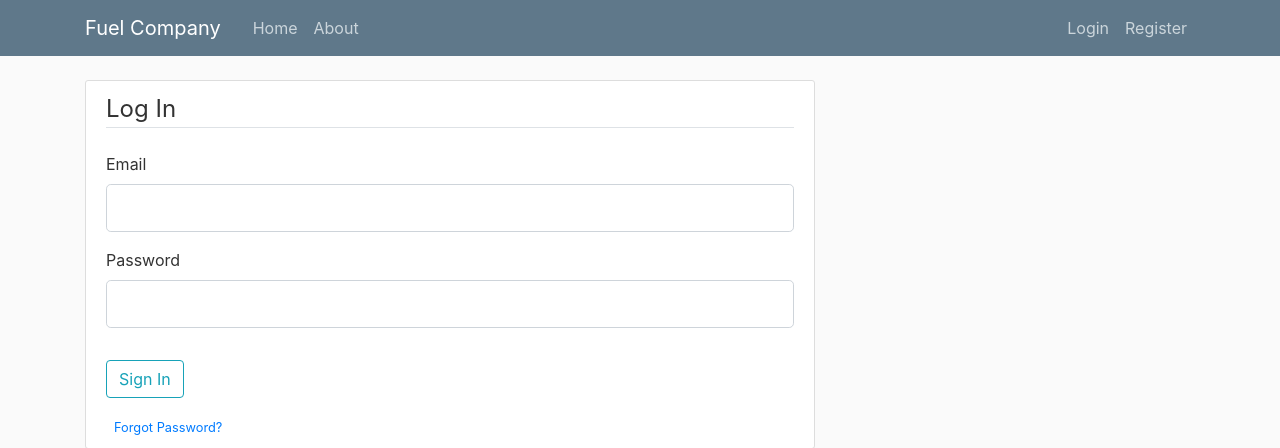
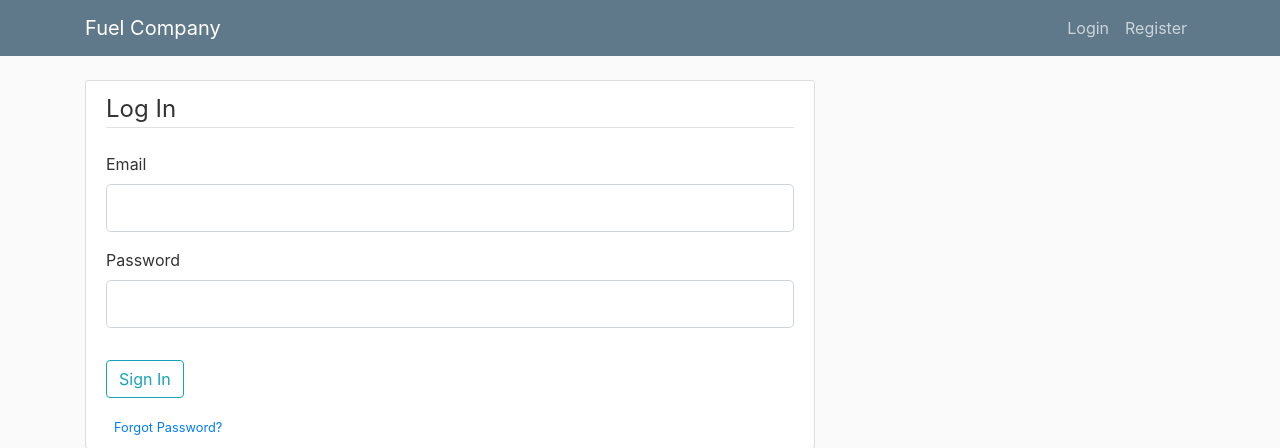
Before and after one commit to rushabhtike/flaskapp2, a Flask app: a page that uses app/templates/layout.html in a window 1280 px wide. Shown: the top 448 px of the page. Run offline with Flask 2, Linux system fonts and the light colour scheme; some libraries are stand-ins or nearby versions.

Commit message:
changed routes

```diff
--- a/app/main/routes.py
+++ b/app/main/routes.py
@@ -8,9 +8,9 @@ main = Blueprint('main', __name__)
 @main.route('/')
 @main.route('/home')
 def home():
-    if current_user.is_authenticated:
-        #username=current_user.username
-        return redirect((url_for('users.user_home', username=current_user.username)))
+    # if current_user.is_authenticated:
+    #     #username=current_user.username
+    #     return redirect((url_for('users.user_home', username=current_user.username)))
     # page = request.args.get('page', 1, type=int)
     # user = User.query.filter_by(username=username).first_or_404()
     # quotes = Quote.query.filter_by(author=user).paginate(page=page, per_page=2)
--- a/app/quotes/routes.py
+++ b/app/quotes/routes.py
@@ -35,7 +35,7 @@ def new_quote():
             db.session.add(quote)
             db.session.commit()
             flash('Your quote has been saved', 'success')
-            return redirect(url_for('main.home'))
+            return redirect(url_for('users.history'))
         elif form.get_price.data:
             # if form.validate_on_submit():
             print("@@@")
--- a/app/templates/user_home.html
+++ b/app/templates/history.html
@@ -15,10 +15,10 @@
 {% for page_num in quotes.iter_pages(left_edge=1, right_edge=1, left_current=1, right_current=2) %}
 {% if page_num %}
 {% if quotes.page==page_num %}
-<a class="btn btn-info mb-4" href="{{url_for('users.user_home',username=user.username,page=page_num) }}">{{ page_num
+<a class="btn btn-info mb-4" href="{{url_for('users.history',username=user.username,page=page_num) }}">{{ page_num
     }}</a>
 {% else %}
-<a class="btn btn-outline-info mb-4" href="{{url_for('users.user_home',username=user.username,page=page_num) }}">{{
+<a class="btn btn-outline-info mb-4" href="{{url_for('users.history',username=user.username,page=page_num) }}">{{
     page_num
     }}</a>
 {% endif %}
--- a/app/templates/layout.html
+++ b/app/templates/layout.html
@@ -35,18 +35,21 @@
             </button>
             <div class="collapse navbar-collapse" id="navbarToggle">
                 <div class="navbar-nav mr-auto">
-                    <a class="nav-item nav-link" href="{{ url_for('main.home') }}">Home</a>
-                    <a class="nav-item nav-link" href="{{ url_for('main.about') }}">About</a>
+                    {% if current_user.is_authenticated %}
+                        <a class="nav-item nav-link" href="{{ url_for('users.history') }}">Quote History</a>
+                    {% endif %}
+<!--                    <a class="nav-item nav-link" href="{{ url_for('main.about') }}">About</a>-->
                 </div>
                 <!-- Navbar Right Side -->
                 <div class="navbar-nav">
                     {% if current_user.is_authenticated %}
-                    <a class="nav-item nav-link" href="{{ url_for('quotes.new_quote') }}">New Quote</a>
-<!--                    <a class="nav-item nav-link" href="{{ url_for('users.account') }}">Account</a>-->
-                    <a class="nav-item nav-link" href="{{ url_for('users.logout') }}">Logout</a>
+<!--                        <a class="nav-item nav-link" href="{{ url_for('users.history') }}">Quote History</a>-->
+                        <a class="nav-item nav-link" href="{{ url_for('quotes.new_quote') }}">New Quote</a>
+                        <a class="nav-item nav-link" href="{{ url_for('users.about') }}">View Profile</a>
+                        <a class="nav-item nav-link" href="{{ url_for('users.logout') }}">Logout</a>
                     {% else %}
-                    <a class="nav-item nav-link" href="{{ url_for('users.login') }}">Login</a>
-                    <a class="nav-item nav-link" href="{{ url_for('users.register') }}">Register</a>
+                        <a class="nav-item nav-link" href="{{ url_for('users.login') }}">Login</a>
+                        <a class="nav-item nav-link" href="{{ url_for('users.register') }}">Register</a>
                     {% endif %}
                 </div>
             </div>
--- a/app/users/routes.py
+++ b/app/users/routes.py
@@ -78,16 +78,16 @@ def account():
         return render_template('account.html', title='Account', form=form)
 
 
-@users.route('/userhome/<string:username>')
+@users.route('/history')
 @login_required
-def user_home(username):
-    if current_user.username == username:
+def history():
+    #if current_user.username:
         page = request.args.get('page', 1, type=int)
-        user = User.query.filter_by(username=username).first_or_404()
+        user = User.query.filter_by(username=current_user.username).first_or_404()
         quotes = Quote.query.filter_by(author=user).paginate(page=page, per_page=5)
-        return render_template('user_home.html', quotes=quotes, user=user)
-    else:
-        return render_template('403.html'), 403
+        return render_template('history.html', quotes=quotes, user=user)
+    # else:
+    #     return render_template('403.html'), 403
 
 
 @users.route('/about')
```
Also changed, not shown: app/site.db.
